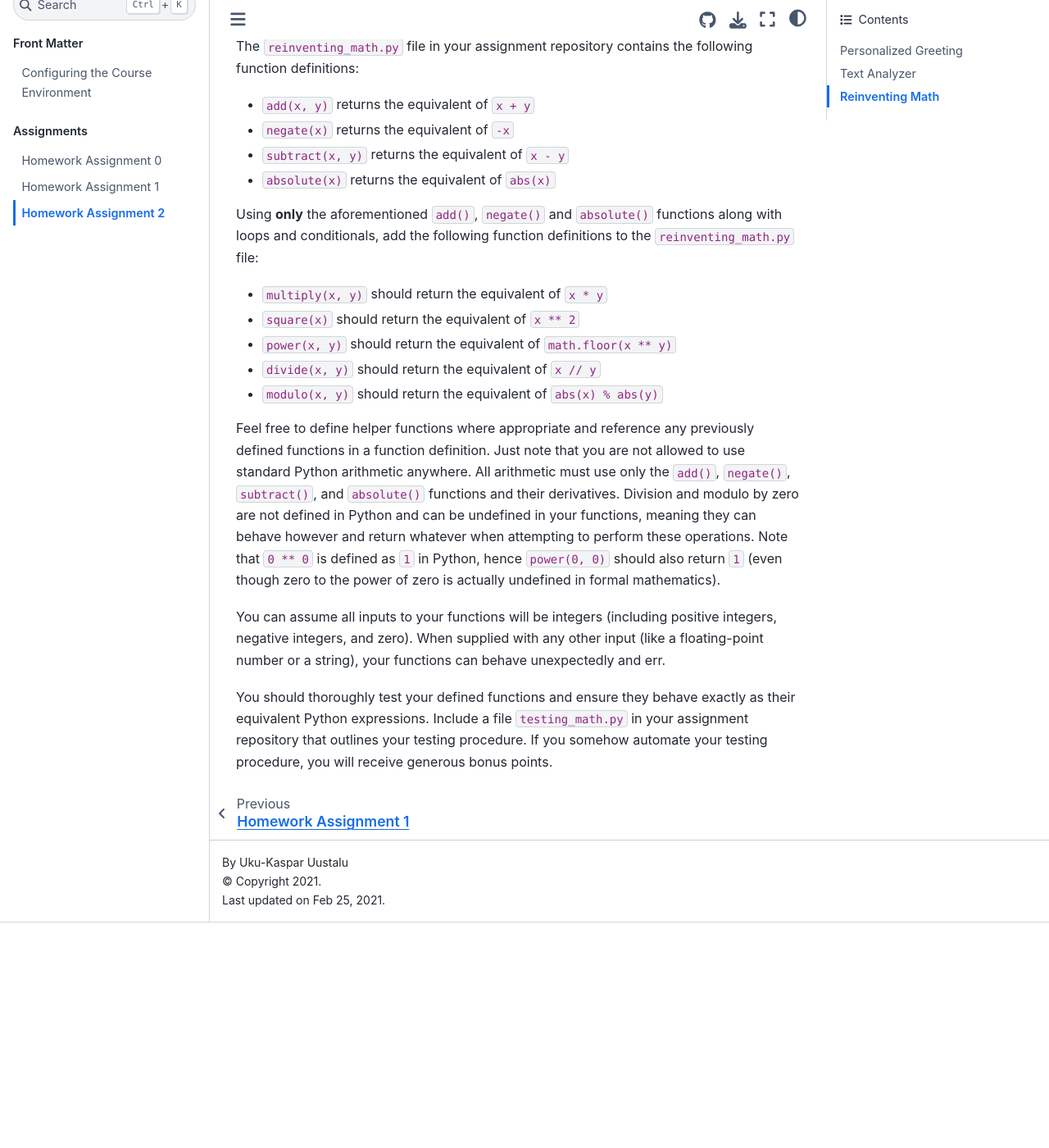
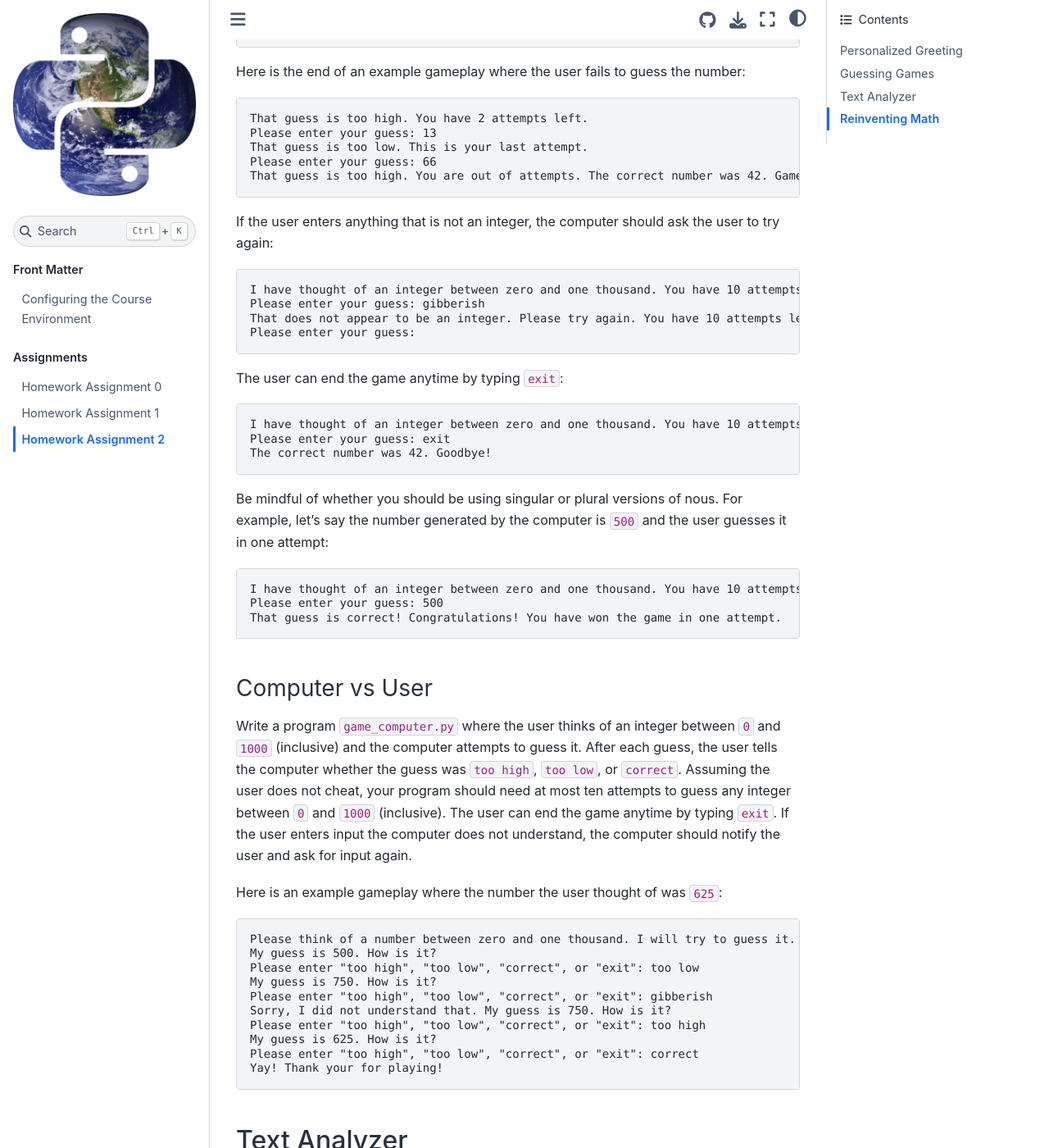
Before and after one commit to uep239/uep239.github.io, a Jupyter Book: the page built from source/assignments/hw02.md, in a window 1280 px wide and 1400 px high, scrolled down 1246 px. Shown: the whole window at 82% size. Built offline with Jupyter Book 1.0.4 settings and Sphinx 7.4.7 and the Sphinx Book theme 1.1.4, drawn with Linux system fonts in a browser that asks for light colours; before the commit the page ends 2371 px from its top, so only the background shows below that; some of the changed text lies outside the part shown.

Commit message:
add guessing games

````diff
--- a/source/assignments/hw02.md
+++ b/source/assignments/hw02.md
@@ -15,6 +15,78 @@
 ```text
 Please enter your name: uku-KASPAR uUUsTaLu
 Greetings, Uku-Kaspar Uustalu!
+```
+
+## Guessing Games
+
+### User vs Computer
+
+Write a program `game_user.py` where the computer randomly generates an integer between `0` and `1000` (inclusive) and the player has to guess the number in ten attempts. After each incorrect guess, the computer tells the player whether their guess was too high or too low. A correct guess results in a congratulatory message. If the player runs out of guesses, the computer reveals the number and notifies the player of their loss.
+
+Here is an example gameplay where the number generated by the computer is `375`:
+
+```text
+I have thought of an integer between zero and one thousand. You have 10 attempts to guess it.
+Please enter your guess: 500
+That guess is too high. You have 9 attempts left.
+Please enter your guess: 250
+That guess is too low. You have 8 attempts left.
+Please enter your guess: 375
+That guess is correct! Congratulations! You have won the game in 3 attempts.
+```
+
+Here is the end of an example gameplay where the user fails to guess the number:
+
+```text
+That guess is too high. You have 2 attempts left.
+Please enter your guess: 13
+That guess is too low. This is your last attempt.
+Please enter your guess: 66
+That guess is too high. You are out of attempts. The correct number was 42. Game over!
+```
+
+If the user enters anything that is not an integer, the computer should ask the user to try again:
+
+```text
+I have thought of an integer between zero and one thousand. You have 10 attempts to guess it.
+Please enter your guess: gibberish
+That does not appear to be an integer. Please try again. You have 10 attempts left.
+Please enter your guess:
+```
+
+The user can end the game anytime by typing `exit`:
+
+```text
+I have thought of an integer between zero and one thousand. You have 10 attempts to guess it.
+Please enter your guess: exit
+The correct number was 42. Goodbye!
+```
+
+Be mindful of whether you should be using singular or plural versions of nous. For example, let's say the number generated by the computer is `500` and the user guesses it in one attempt:
+
+```text
+I have thought of an integer between zero and one thousand. You have 10 attempts to guess it.
+Please enter your guess: 500
+That guess is correct! Congratulations! You have won the game in one attempt.
+```
+
+### Computer vs User
+
+Write a program `game_computer.py` where the user thinks of an integer between `0` and `1000` (inclusive) and the computer attempts to guess it. After each guess, the user tells the computer whether the guess was `too high`, `too low`, or `correct`. Assuming the user does not cheat, your program should need at most ten attempts to guess any integer between `0` and `1000` (inclusive). The user can end the game anytime by typing `exit`. If the user enters input the computer does not understand, the computer should notify the user and ask for input again.
+
+Here is an example gameplay where the number the user thought of was `625`:
+
+```text
+Please think of a number between zero and one thousand. I will try to guess it.
+My guess is 500. How is it?
+Please enter "too high", "too low", "correct", or "exit": too low
+My guess is 750. How is it?
+Please enter "too high", "too low", "correct", or "exit": gibberish
+Sorry, I did not understand that. My guess is 750. How is it?
+Please enter "too high", "too low", "correct", or "exit": too high
+My guess is 625. How is it?
+Please enter "too high", "too low", "correct", or "exit": correct
+Yay! Thank your for playing!
 ```
 
 ## Text Analyzer
````
